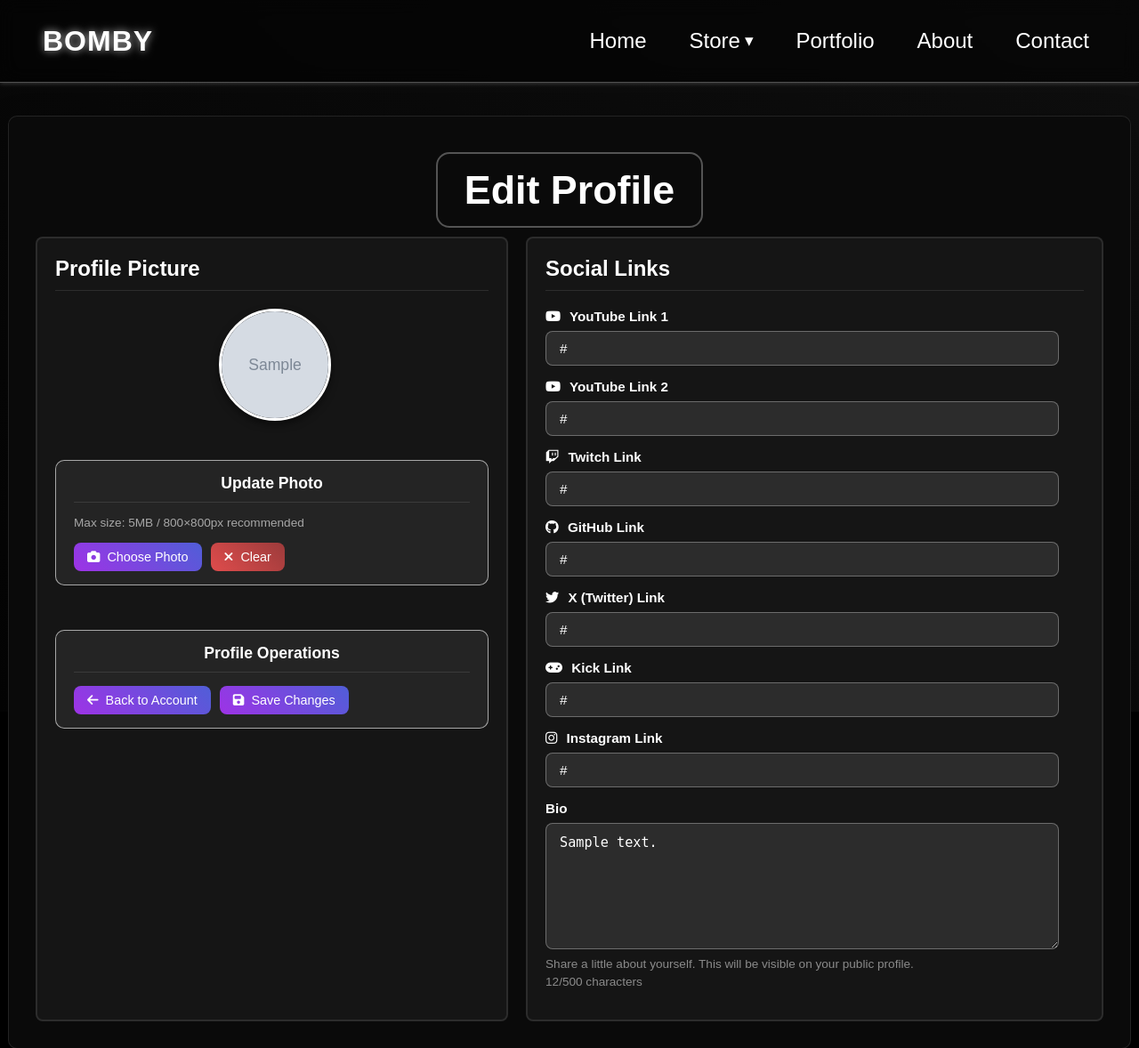
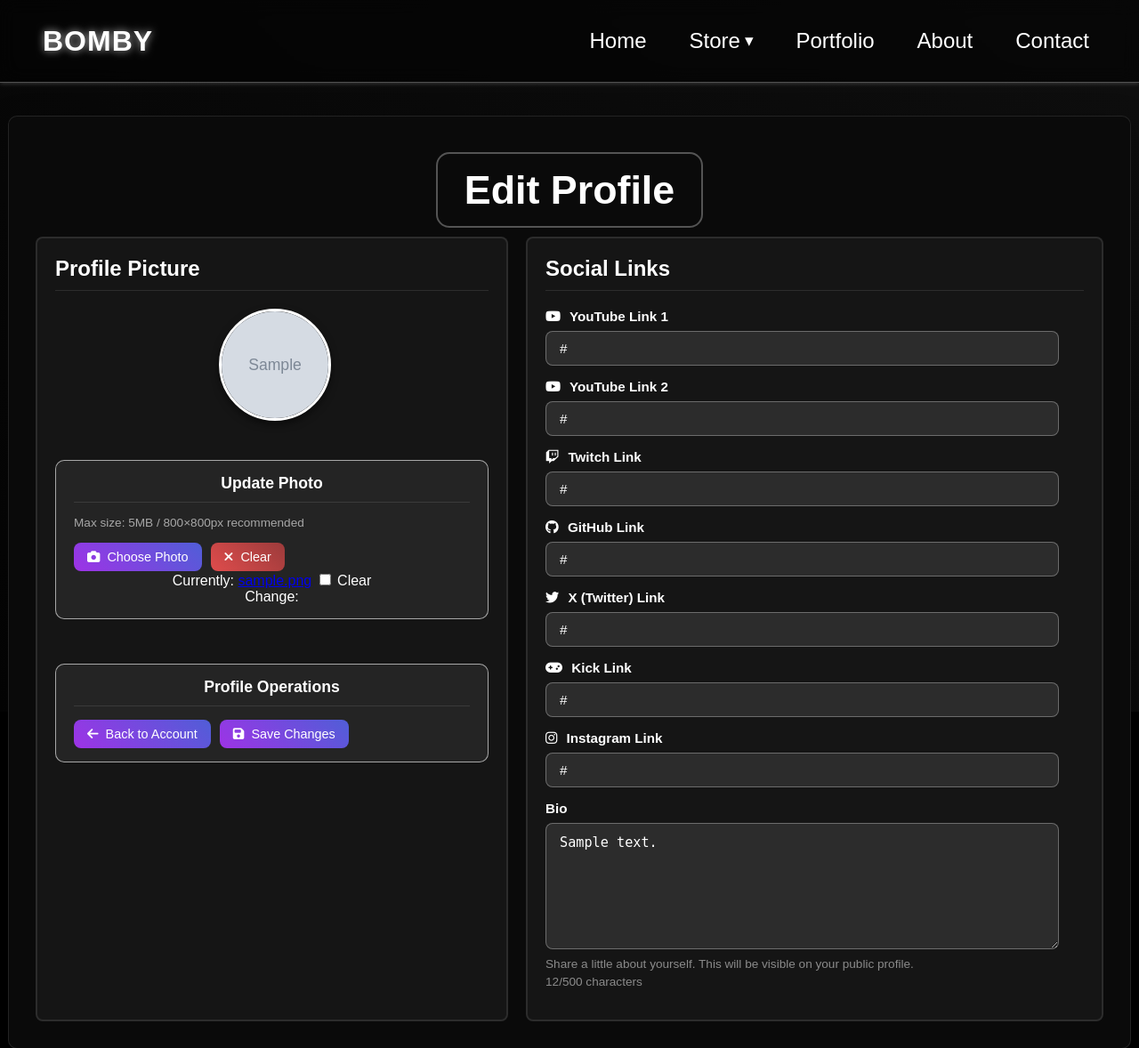
Before and after one commit to smk37git/BOMBY, a Django app: page /accounts/edit-profile/ in a window 1280 px wide. Shown: the top 1178 px of the page at 89% size. Run offline with Django 5.2, Linux system fonts and the light colour scheme; a user stored in the database is signed in; tables that the repository leaves empty hold one stand-in row (values such as "Sample post"); grey boxes marked "Sample" are stand-in pictures.

Commit message:
Hail Mary

```diff
--- a/ACCOUNTS/models.py
+++ b/ACCOUNTS/models.py
@@ -45,7 +45,7 @@ class User(AbstractUser):
 
     # All your existing fields and methods remain unchanged
     profile_picture = models.ImageField(
-        upload_to='', # Empty string since GS_LOCATION already specifies profile_pictures/
+        upload_to='profile_pictures',
         blank=True,
         null=True,
         validators=[validate_image_size, validate_image_dimensions]
--- a/ACCOUNTS/templates/ACCOUNTS/edit_profile.html
+++ b/ACCOUNTS/templates/ACCOUNTS/edit_profile.html
@@ -39,7 +39,7 @@
                 <div class="profile-picture-section">
                     <div class="profile-picture-container">
                         {% if user.profile_picture and not profile_pic_error %}
-                            <img src="{{ user.profile_picture.url }}" alt="Profile Picture" class="edit_current-profile-picture" id="profile-preview" onerror="this.style.display='none'; document.getElementById('edit_profile-placeholder').style.display='flex';">
+                            <img src="{{ user.profile_picture.url }}" alt="Profile Picture" class="edit_current-profile-picture" id="profile-preview" onerror="this.style.display='none'; document.getElementById('profile-placeholder').style.display='flex';">
                             <div class="profile-picture-placeholder" id="profile-placeholder" style="display: none;">
                                 <i class="fas fa-user"></i>
                             </div>
@@ -60,7 +60,7 @@
                             </div>
                         </div>
                         <div class="action-buttons">
-                            <label for="{{ form.profile_picture.id_for_label }}" class="action-button">
+                            <label for="id_profile_picture" class="action-button">
                                 <i class="fas fa-camera" style="color: white;"></i>
                                 <span style="color: white;">Choose Photo</span>
                             </label>
@@ -69,6 +69,10 @@
                                 <span>Clear</span>
                             </button>
                         </div>
+
+                        <!-- File input directly in the form -->
+                        {{ form.profile_picture }}
+                        <input type="hidden" name="clear_picture" id="clear-picture-input" value="false">
                     </div>
 
                     <!-- Profile operations container -->
@@ -81,17 +85,6 @@
                             <button type="submit" class="action-button">
                                 <i class="fas fa-save"></i> Save Changes
                             </button>
-                        </div>
-                    </div>
-
-                    <!-- Keep the form field but hide the display section -->
-                    <div style="display:none;">
-                        {{ form.profile_picture }}
-                        <input type="hidden" name="clear_picture" id="clear-picture-input" value="false">
-
-                        <!-- This hides the "Currently:" text and filename -->
-                        <div class="currently-info">
-                            Currently: {{ user.profile_picture.name }}
                         </div>
                     </div>
                 </div>
@@ -246,14 +239,18 @@
         });
 
         // Profile picture handling
-        const fileInput = document.getElementById('{{ form.profile_picture.id_for_label }}');
+        const fileInput = document.getElementById('id_profile_picture');
         const previewImg = document.getElementById('profile-preview');
         const placeholder = document.getElementById('profile-placeholder');
         const clearBtn = document.getElementById('clear-photo-btn');
         const clearInput = document.getElementById('clear-picture-input');
-        const maxSize = 10 * 1024 * 1024; // 10MB in bytes
-        const maxWidth = 800;
-        const maxHeight = 800;
+
+        // Hide file input visually but keep it accessible
+        fileInput.style.position = 'absolute';
+        fileInput.style.width = '1px';
+        fileInput.style.height = '1px';
+        fileInput.style.overflow = 'hidden';
+        fileInput.style.clip = 'rect(0,0,0,0)';
 
         // Show/hide clear button based on whether profile picture exists
         if (previewImg && previewImg.src && previewImg.src !== window.location.href) {
@@ -290,75 +287,15 @@
         }
 
         fileInput.addEventListener('change', function(e) {
+            console.log("File selected:", this.files[0]);
             const file = e.target.files[0];
 
             if (!file) return;
 
-            // Check file size
-            if (file.size > maxSize) {
-                alert('File is too large. Maximum size is 10MB.');
-                fileInput.value = '';
-                return;
-            }
-
-            // Check file type
-            const validTypes = ['image/jpeg', 'image/png', 'image/gif'];
-            if (!validTypes.includes(file.type)) {
-                alert('Invalid file type. Please upload a JPEG, PNG, or GIF image.');
-                fileInput.value = '';
-                return;
-            }
-
             // Preview the image
             const reader = new FileReader();
             reader.onload = function(e) {
-                // Create temp image to check dimensions
-                const img = new Image();
-                img.onload = function() {
-                    // Check if dimensions need resizing
-                    if (img.width > maxWidth || img.height > maxHeight) {
-                        const canvas = document.createElement('canvas');
-                        let width = img.width;
-                        let height = img.height;
-
-                        // Calculate new dimensions while maintaining aspect ratio
-                        if (width > height) {
-                            if (width > maxWidth) {
-                                height = Math.round(height * (maxWidth / width));
-                                width = maxWidth;
-                            }
-                        } else {
-                            if (height > maxHeight) {
-                                width = Math.round(width * (maxHeight / height));
-                                height = maxHeight;
-                            }
-                        }
-
-                        canvas.width = width;
-                        canvas.height = height;
-                        const ctx = canvas.getContext('2d');
-                        ctx.drawImage(img, 0, 0, width, height);
-
-                        // Convert to file and update preview
-                        previewImg.src = canvas.toDataURL(file.type);
-
-                        // Optional: Convert canvas image to Blob for form submission
-                        canvas.toBlob(function(blob) {
-                            // Create a new File object
-                            const resizedFile = new File([blob], file.name, {
-                                type: file.type,
-                                lastModified: new Date().getTime()
-                            });
-
-                            // Replace the original file with resized one (requires custom handling)
-                            const dataTransfer = new DataTransfer();
-                            dataTransfer.items.add(resizedFile);
-                            fileInput.files = dataTransfer.files;
-                        }, file.type);
-                    } else {
                 previewImg.src = e.target.result;
-                    }
-
                 if (placeholder) {
                     placeholder.style.display = 'none';
                 }
@@ -367,8 +304,6 @@
                     clearBtn.style.display = 'inline-flex';
                 }
                 clearInput.value = 'false';
-                };
-                img.src = e.target.result;
             };
             reader.readAsDataURL(file);
         });
@@ -413,9 +348,13 @@
         ];
 
         socialLinks.forEach(link => {
+            if (!link.input) return;
+
             link.input.addEventListener('input', function() {
                 const value = this.value.trim();
                 const popup = link.popup;
+
+                if (!popup) return;
 
                 if (value && !link.regex.test(value)) {
                     popup.textContent = 'Invalid link format';
--- a/mywebsite/settings.py
+++ b/mywebsite/settings.py
@@ -181,7 +181,7 @@ IMAGE_MODERATION_CONFIDENCE_THRESHOLD = os.environ.get('IMAGE_MODERATION_CONFIDE
 DEFAULT_FILE_STORAGE = 'storages.backends.gcloud.GoogleCloudStorage'
 GS_BUCKET_NAME = os.environ.get('GS_BUCKET_NAME', 'bomby-user-uploads')
 GS_DEFAULT_ACL = 'publicRead'
-GS_LOCATION = 'profile_pictures'
+GS_LOCATION = ''
 GS_FILE_OVERWRITE = False
 GS_CREDENTIALS = None  # Use Application Default Credentials
 
```
Also changed, not shown: ACCOUNTS/templates/ACCOUNTS/account.html (+5 -6 lines). Lines whose indentation alone changed are shown as unchanged.
